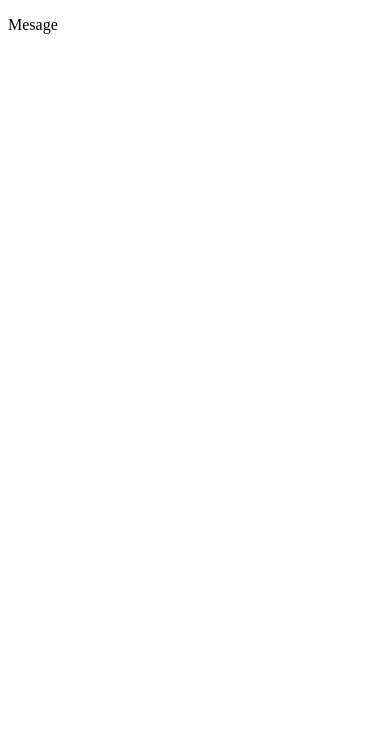
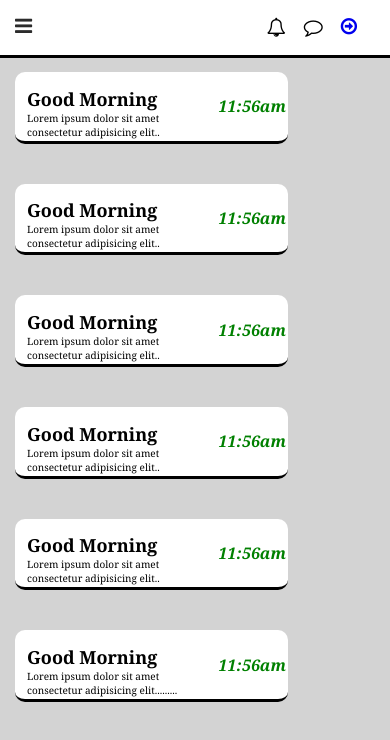
Before and after one commit to OverflowDev/Lms, a plain HTML site: page dashboard/message.html in a window 390 px wide. Drawn offline with nearby package versions, Linux system fonts and the light colour scheme.

Commit message:
new changes

```diff
--- a/dashboard/message.html
+++ b/dashboard/message.html
@@ -4,9 +4,139 @@
     <meta charset="UTF-8">
     <meta http-equiv="X-UA-Compatible" content="IE=edge">
     <meta name="viewport" content="width=device-width, initial-scale=1.0">
-    <title>Messgae</title>
+    <title>Admin Dashboard</title>
+    <link href="https://maxcdn.bootstrapcdn.com/font-awesome/4.7.0/css/font-awesome.min.css" rel="stylesheet" integrity="sha384-wvfXpqpZZVQGK6TAh5PVlGOfQNHSoD2xbE+QkPxCAFlNEevoEH3Sl0sibVcOQVnN" crossorigin="anonymous">
+    <link rel="stylesheet" href="../style/dashboard.css">
+    <link rel="stylesheet" href="../style/message.css">
+
+    <script src="https://code.jquery.com/jquery-3.6.0.min.js"></script>
+
 </head>
 <body>
-    <p>Mesage</p>
+
+    <section id="menu">
+        <div class="items">
+            <li><i class="fa fa-tachometer"></i><a href="dashboardIndex.html">Dashboard</a></li>
+            <li><i class="fa fa-envelope"></i><a href="message.html">Messages</a></li>
+            <li><i class="fa fa-calendar"></i><a href="#">Calendar</a></li>
+            <li><i class="fa fa-file"></i><a href="#">Documents</a></li>
+            <li><i class="fa fa-tasks"></i><a href="#">Daily Tasks</a></li>
+            <li><i class="fa fa-bar-chart"></i></i><a href="#">Reports</a></li>
+        </div>
+
+        <div class="items2">
+            <li><i class="fa fa-user"></i><a href="#">Profile</a></li>
+            <li><i class="fa fa-cog"></i><a href="#">Settings</a></li>
+        </div>
+    </section>
+
+    <section id="interface">
+        <div class="navigation">
+            <div class="n1">
+                <div>
+                    <i id="menu-btn" class="fa fa-bars"></i>
+                </div>
+                <div class="text">
+
+                    <span>Welcome, Admin</span>
+                </div>
+                <div class="search">
+                    <i class="fa fa-search"></i>
+                    <input type="text" placeholder="Search">
+                </div>
+            </div>
+            <div class="profile">
+                <i class="fa fa-bell-o"></i>
+                <i class="fa fa-comment-o"></i>
+                <a href="../index.html">
+                    <i class="fa fa-arrow-circle-o-right"></i>
+                </a>
+            </div>
+        </div>
+
+        <div class="board">
+            <table class="mine">
+                <tr>
+                    <td>
+                        <h5>Good Morning</h5>
+                        <p>Lorem ipsum dolor sit amet consectetur adipisicing elit..</p>
+                    </td>
+                    <td>
+                        <h4>11:56am</h4>
+                    </td>
+                </tr>
+            </table>
+        </div>
+
+        <div class="board2">
+            <table class="yours">
+                <tr>
+                    <td>
+                        <h5>Good Morning</h5>
+                        <p>Lorem ipsum dolor sit amet consectetur adipisicing elit..</p>
+                    </td>
+                    <td>
+                        <h4>11:56am</h4>
+                    </td>
+                </tr>
+            </table>
+        </div>
+
+        <div class="board3">
+            <table class="ours">
+                <tr>
+                    <td>
+                        <h5>Good Morning</h5>
+                        <p>Lorem ipsum dolor sit amet consectetur adipisicing elit..</p>
+                    </td>
+                    <td>
+                        <h4>11:56am</h4>
+                    </td>
+                </tr>
+            </table>
+        </div>
+
+        <div class="board4">
+            <table class="big">
+                <tr>
+                    <td>
+                        <h5>Good Morning</h5>
+                        <p>Lorem ipsum dolor sit amet consectetur adipisicing elit..</p>
+                    </td>
+                    <td>
+                        <h4>11:56am</h4>
+                    </td>
+                </tr>
+            </table>
+        </div>
+
+        <div class="board5">
+            <table class="row">
+                <tr>
+                    <td>
+                        <h5>Good Morning</h5>
+                        <p>Lorem ipsum dolor sit amet consectetur adipisicing elit..</p>
+                    </td>
+                    <td>
+                        <h4>11:56am</h4>
+                    </td>
+                </tr>
+            </table>
+        </div>
+
+        <div class="board6">
+            <table class="col">
+                <tr>
+                    <td>
+                        <h5>Good Morning</h5>
+                        <p>Lorem ipsum dolor sit amet consectetur adipisicing elit.........</p>
+                    </td>
+                    <td>
+                        <h4>11:56am</h4>
+                    </td>
+                </tr>
+            </table>
+        </div>
+    </section>
 </body>
 </html>
--- /dev/null
+++ b/style/message.css
@@ -0,0 +1,408 @@
+
+
+.board{
+    width: 70%;
+    margin: 30px 0 30px 30px;
+    height: 10%;
+    margin-top: 6em;
+    overflow: auto;
+    background: #ffff;
+    border-bottom: 3px solid black;
+    box-shadow: 5px solid black;
+    border-radius: 10px;
+}
+
+.board:hover{
+    cursor: pointer;
+}
+.board .mine tr h5{
+    margin-left: 10px;
+    margin-top: 0.7em;
+    font-size: 18px;
+    font-weight: bold;
+    font-family: Cambria, Cochin, Georgia, Times, 'Times New Roman', serif;
+}
+
+.board .mine tr p{
+    margin-left: 10px;
+    font-size: 16px;
+    font-family: Cambria, Cochin, Georgia, Times, 'Times New Roman', serif;
+}
+
+.board .mine tr h4{
+    margin-left: 18px;
+    font-size: 16px;
+    font-style: italic;
+    font-family: Cambria, Cochin, Georgia, Times, 'Times New Roman', serif;
+    color: green;
+}
+
+.board2{
+    width: 70%;
+    margin: 30px 0 30px 30px;
+    height: 10%;
+    overflow: auto;
+    background: #ffff;
+    border-bottom: 3px solid black;
+    box-shadow: 5px solid black;
+    border-radius: 10px;
+}
+
+.board2:hover{
+    cursor:pointer;
+}
+
+.board2 .yours tr h5{
+    margin-left: 10px;
+    margin-top: 0.7em;
+    font-size: 18px;
+    font-weight: bold;
+    font-family: Cambria, Cochin, Georgia, Times, 'Times New Roman', serif;
+}
+
+.board2 .yours tr p{
+    margin-left: 10px;
+    font-size: 16px;
+    font-family: Cambria, Cochin, Georgia, Times, 'Times New Roman', serif;
+}
+
+.board2 .yours tr h4{
+    margin-left: 18px;
+    font-size: 16px;
+    font-style: italic;
+    font-family: Cambria, Cochin, Georgia, Times, 'Times New Roman', serif;
+    color: green;
+}
+
+
+.board3{
+    width: 70%;
+    margin: 30px 0 30px 30px;
+    height: 10%;
+    overflow: auto;
+    background: #ffff;
+    border-bottom: 3px solid black;
+    border-radius: 10px;
+}
+
+.board3:hover{
+    cursor:pointer;
+}
+
+
+.board3 .ours tr h5{
+    margin-left: 10px;
+    margin-top: 0.7em;
+    font-size: 18px;
+    font-weight: bold;
+    font-family: Cambria, Cochin, Georgia, Times, 'Times New Roman', serif;
+}
+
+.board3 .ours tr p{
+    margin-left: 10px;
+    font-size: 16px;
+    font-family: Cambria, Cochin, Georgia, Times, 'Times New Roman', serif;
+}
+
+.board3 .ours tr h4{
+    margin-left: 18px;
+    font-size: 16px;
+    font-style: italic;
+    font-family: Cambria, Cochin, Georgia, Times, 'Times New Roman', serif;
+    color: green;
+}
+
+.board4{
+    width: 70%;
+    margin: 30px 0 30px 30px;
+    height: 10%;
+    overflow: auto;
+    background: #ffff;
+    border-bottom: 3px solid black;
+    box-shadow: 5px solid black;
+    border-radius: 10px;
+}
+
+
+.board4:hover{
+    cursor:pointer;
+}
+
+.board4 .big tr h5{
+    margin-left: 10px;
+    margin-top: 0.7em;
+    font-size: 18px;
+    font-weight: bold;
+    font-family: Cambria, Cochin, Georgia, Times, 'Times New Roman', serif;
+}
+
+.board4 .big tr p{
+    margin-left: 10px;
+    font-size: 16px;
+    font-family: Cambria, Cochin, Georgia, Times, 'Times New Roman', serif;
+}
+
+.board4 .big tr h4{
+    margin-left: 18px;
+    font-size: 16px;
+    font-style: italic;
+    font-family: Cambria, Cochin, Georgia, Times, 'Times New Roman', serif;
+    color: green;
+}
+
+
+.board5{
+    width: 70%;
+    margin: 30px 0 30px 30px;
+    height: 10%;
+    overflow: auto;
+    background: #ffff;
+    border-bottom: 3px solid black;
+    box-shadow: 5px solid black;
+    border-radius: 10px;
+}
+
+.board5:hover{
+    cursor:pointer;
+}
+
+
+.board5 .row tr h5{
+    margin-left: 10px;
+    margin-top: 0.7em;
+    font-size: 18px;
+    font-weight: bold;
+    font-family: Cambria, Cochin, Georgia, Times, 'Times New Roman', serif;
+}
+
+.board5 .row tr p{
+    margin-left: 10px;
+    font-size: 16px;
+    font-family: Cambria, Cochin, Georgia, Times, 'Times New Roman', serif;
+}
+
+.board5 .row tr h4{
+    margin-left: 18px;
+    font-size: 16px;
+    font-style: italic;
+    font-family: Cambria, Cochin, Georgia, Times, 'Times New Roman', serif;
+    color: green;
+}
+
+
+.board6{
+    width: 70%;
+    margin: 30px 0 30px 30px;
+    height: 10%;
+    overflow: auto;
+    background: #ffff;
+    border-bottom: 3px solid black;
+    box-shadow: 5px solid black;
+    border-radius: 10px;
+}
+
+.board6:hover{
+    cursor:pointer;
+}
+
+
+.board6 .col tr h5{
+    margin-left: 10px;
+    margin-top: 0.7em;
+    font-size: 18px;
+    font-weight: bold;
+    font-family: Cambria, Cochin, Georgia, Times, 'Times New Roman', serif;
+}
+
+.board6 .col tr p{
+    margin-left: 10px;
+    font-size: 16px;
+    font-family: Cambria, Cochin, Georgia, Times, 'Times New Roman', serif;
+}
+
+.board6 .col tr h4{
+    margin-left: 18px;
+    font-size: 16px;
+    font-style: italic;
+    font-family: Cambria, Cochin, Georgia, Times, 'Times New Roman', serif;
+    color: green;
+}
+
+
+@media (max-width: 769px) {
+    .board{
+        width: 70%;
+        margin: 30px 0 30px 30px;
+        height: 10%;
+        margin-top: 6em;
+        overflow: auto;
+        background: #ffff;
+        border-bottom: 3px solid black;
+        box-shadow: 5px solid black;
+        border-radius: 10px;
+    }
+
+
+    .board2{
+        width: 70%;
+        margin: 30px 0 30px 30px;
+        height: 10%;
+        margin-bottom: 3em;
+        overflow: auto;
+        background: #ffff;
+        border-bottom: 3px solid black;
+        box-shadow: 5px solid black;
+        border-radius: 10px;
+    }
+
+    .board3{
+        width: 70%;
+        margin: 30px 0 30px 30px;
+        height: 10%;
+        margin-bottom: 3em;
+        overflow: auto;
+        background: #ffff;
+        border-bottom: 3px solid black;
+        box-shadow: 5px solid black;
+        border-radius: 10px;
+    }
+
+    .board4{
+        width: 70%;
+        margin: 30px 0 30px 30px;
+        height: 10%;
+        overflow: auto;
+        margin-bottom: 3em;
+        background: #ffff;
+        border-bottom: 3px solid black;
+        box-shadow: 5px solid black;
+        border-radius: 10px;
+    }
+
+    .board5{
+        width: 70%;
+        margin: 30px 0 30px 30px;
+        height: 10%;
+        overflow: auto;
+        margin-bottom: 3em;
+        background: #ffff;
+        border-bottom: 3px solid black;
+        box-shadow: 5px solid black;
+        border-radius: 10px;
+    }
+
+    .board6{
+        width: 70%;
+        margin: 30px 0 30px 30px;
+        height: 10%;
+        overflow: auto;
+        background: #ffff;
+        border-bottom: 3px solid black;
+        box-shadow: 5px solid black;
+        border-radius: 10px;
+    }
+}
+
+@media (max-width: 477px) {
+    .board{
+        width: 70%;
+        margin: 15px 0 15px 15px;
+        height: 10%;
+        margin-top: 4.5em;
+        overflow: auto;
+        background: #ffff;
+        margin-bottom: 2.5em;
+        border-bottom: 3px solid black;
+        box-shadow: 5px solid black;
+        border-radius: 10px;
+    }
+
+    .board .mine tr p{
+        margin-left: 10px;
+        font-size: 10px;
+    }
+
+    .board2{
+        width: 70%;
+        margin: 15px 0 15px 15px;
+        height: 10%;
+        overflow: auto;
+        margin-bottom: 2.5em;
+        background: #ffff;
+        border-bottom: 3px solid black;
+        box-shadow: 5px solid black;
+        border-radius: 10px;
+    }
+
+    .board2 .yours tr p{
+        margin-left: 10px;
+        font-size: 10px;
+    }
+
+    .board3{
+        width: 70%;
+        margin: 15px 0 15px 15px;
+        height: 10%;
+        overflow: auto;
+        margin-bottom: 2.5em;
+        background: #ffff;
+        border-bottom: 3px solid black;
+        box-shadow: 5px solid black;
+        border-radius: 10px;
+    }
+
+    .board3 .ours tr p{
+        margin-left: 10px;
+        font-size: 10px;
+    }
+
+    .board4{
+        width: 70%;
+        margin: 15px 0 15px 15px;
+        height: 10%;
+        overflow: auto;
+        margin-bottom: 2.5em;
+        background: #ffff;
+        border-bottom: 3px solid black;
+        box-shadow: 5px solid black;
+        border-radius: 10px;
+    }
+
+    .board4 .big tr p{
+        margin-left: 10px;
+        font-size: 10px;
+    }
+
+    .board5{
+        width: 70%;
+        margin: 15px 0 15px 15px;
+        height: 10%;
+        overflow: auto;
+        margin-bottom: 2.5em;
+        background: #ffff;
+        border-bottom: 3px solid black;
+        box-shadow: 5px solid black;
+        border-radius: 10px;
+    }
+
+    .board5 .row tr p{
+        margin-left: 10px;
+        font-size: 10px;
+    }
+
+    .board6{
+        width: 70%;
+        margin: 15px 0 15px 15px;
+        height: 10%;
+        overflow: auto;
+        background: #ffff;
+        border-bottom: 3px solid black;
+        box-shadow: 5px solid black;
+        border-radius: 10px;
+    }
+
+    .board6 .col tr p{
+        margin-left: 10px;
+        font-size: 10px;
+    }
+}
```
